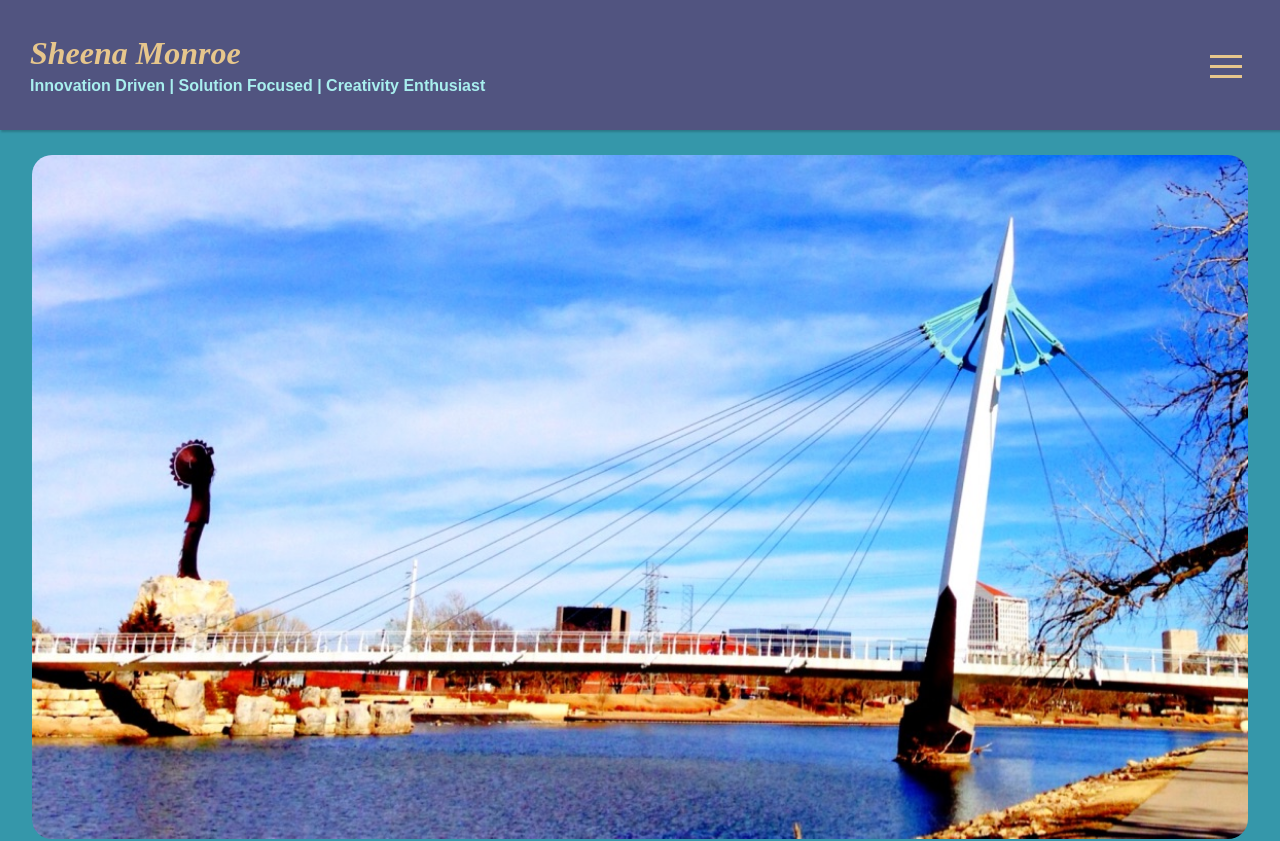
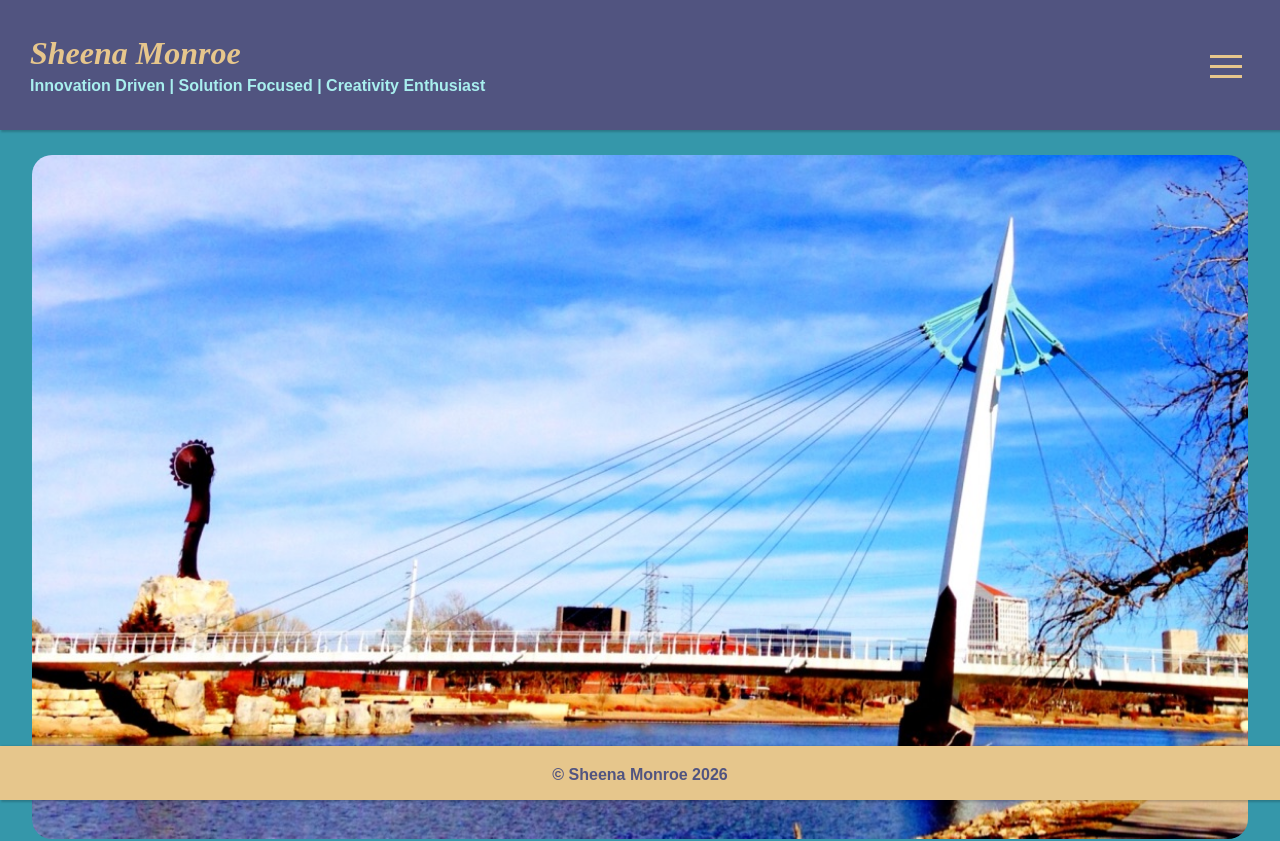
Before and after one commit to ShenMoe84/PortfolioWebsite, a React (Create React App) app: page / in a window 1280 px wide. Shown: the top 841 px of the page. Built offline with nearby package versions, Linux system fonts and the light colour scheme.

Commit message:
attempts to fix issue of floating footer hiding background

```diff
--- a/src/components/app/App.js
+++ b/src/components/app/App.js
@@ -1,13 +1,14 @@
 import React from 'react';
 import { BrowserRouter, Route, Routes } from 'react-router-dom';
+import styles from '../app/App.module.css'
 import NavBar from '../navbar/NavBar.js';
-import Home from '../pages/home/Home.js'
+import Home from '../pages/home/Home.js';
 import NotFound from '../notfound/NotFound.js';
 import GradStudies from '../pages/graduatestudies/GraduateStudies.js';
 import Projects from '../pages/graduatestudies/projects/Projects.js';
 
 const App = () => (
-  <div>
+  <div className={styles.body}>
     <BrowserRouter>
       <Routes>
         <Route
@@ -32,8 +33,8 @@ const App = () => (
         />
       </Routes>
     </BrowserRouter>
-    <footer>
-      <p>&#169; Sheena Monroe 2025</p>
+    <footer className={styles.footer}>
+      <p>&#169; Sheena Monroe 2026</p>
     </footer>
   </div>
 );
--- a/src/components/app/App.module.css
+++ b/src/components/app/App.module.css
@@ -1,15 +1,21 @@
-footer {
-  min-height: 30px;
+.body {
+ min-height: calc(100vh-34px);
+ padding-bottom: 40px;
+}
+
+.footer {
+  min-height: 34px;
   background-color: #e6c68c;
   box-shadow: 2px 1px 2px 1px rgba(0, 0, 0, 0.2);
   font-family: Arial, Helvetica, sans-serif;
   padding-top: 20px;
   left: 0;
+  margin-top: auto;
   bottom: 0;
   width: 100%;
   position: fixed;
   text-align: center;
   color: #515480;
   font-weight: bold;
-  z-index: 5;
+  z-index: 1;
 }
```
